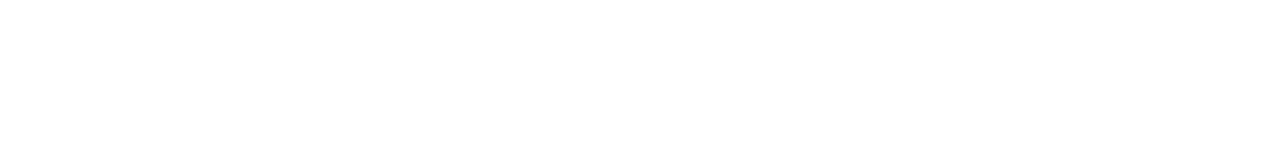
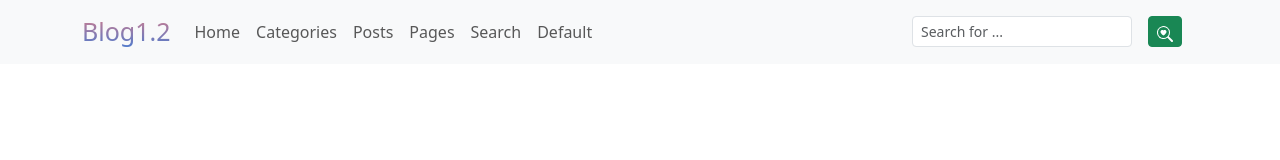
Before and after one commit to rachaouldbabaali/Blog, a plain HTML site: page index.html in a window 1280 px wide. Drawn offline with nearby package versions, Linux system fonts and the light colour scheme.

Commit message:
adding navbar and brand

```diff
--- a/index.html
+++ b/index.html
@@ -4,9 +4,80 @@
     <meta charset="UTF-8">
     <meta http-equiv="X-UA-Compatible" content="IE=edge">
     <meta name="viewport" content="width=device-width, initial-scale=1.0">
-    <title>Document</title>
+    <title>Blog</title>
+    <link href="https://cdn.jsdelivr.net/npm/bootstrap@5.3.0-alpha1/dist/css/bootstrap.min.css" rel="stylesheet" integrity="sha384-GLhlTQ8iRABdZLl6O3oVMWSktQOp6b7In1Zl3/Jr59b6EGGoI1aFkw7cmDA6j6gD" crossorigin="anonymous">
+    <style>
+        .brandrl {
+                    font-size: 25px;
+                    background: -webkit-linear-gradient(#f17c7c, #2e7add);
+                    -webkit-background-clip: text;
+                    -webkit-text-fill-color: transparent;
+                }
+
+
+    </style>
 </head>
 <body>
+    <nav class="navbar navbar-expand-lg mb-3navbar-light custom-nav bg-light fixed-top">
+        <div class="container">
+            <a class="navbar-brand brandrl" href="index.html">Blog1.2</a>
+            <button class="navbar-toggler" type="button" data-toggle="collapse" data-target="#navbarSupportedContent" aria-controls="navbarSupportedContent" aria-expanded="false" aria-label="Toggle navigation">
+                <span class="navbar-toggler-icon"></span>
+            </button>
+
+            <div class="collapse navbar-collapse " id="navbarSupportedContent">
+                <ul class="navbar-nav me-auto ">
+                    <li class="nav-item active">
+                        <a class="nav-link" href="index.html"> Home  </a>
+                    </li>
+                    <li class="nav-item">
+                        <a class="nav-link" href="#">Categories</a>
+                    </li>
+
+                    <li class="nav-item">
+                        <a class="nav-link " href="#">Posts</a>
+                    </li>
+                    <li class="nav-item">
+                        <a class="nav-link " href="#">Pages</a>
+                    </li>
+                    <li class="nav-item">
+                        <a class="nav-link " href="#">Search</a>
+                    </li>
+                    <li class="nav-item">
+                        <a class="nav-link " href="#">Default</a>
+                    </li>
+                </ul>
+                <forme class="d-flex" role="search">
+                    <div class="hstack gap-3 me-3">
+                        <input type="search" class="form-control form-control-sm me-auto"
+                        placeholder="Search for ..." aria-label="search for ">
+                        <button type="submit" class="btn btn-sm btn-success ">
+                            <svg xmlns="http://www.w3.org/2000/svg" width="16" height="16" fill="currentColor" class="bi bi-search-heart" viewBox="0 0 16 16">
+                                <path d="M6.5 4.482c1.664-1.673 5.825 1.254 0 5.018-5.825-3.764-1.664-6.69 0-5.018Z"/>
+                                <path d="M13 6.5a6.471 6.471 0 0 1-1.258 3.844c.04.03.078.062.115.098l3.85 3.85a1 1 0 0 1-1.414 1.415l-3.85-3.85a1.007 1.007 0 0 1-.1-.115h.002A6.5 6.5 0 1 1 13 6.5ZM6.5 12a5.5 5.5 0 1 0 0-11 5.5 5.5 0 0 0 0 11Z"/>
+                            </svg>
+                        </button>
+                    </div>
+                </forme>
+
+            </div>
+        </div>
+    </nav>
+
+
+
+
+    <script src="https://cdn.jsdelivr.net/npm/jquery@3.5.1/dist/jquery.slim.min.js"></script>
+    <script src="https://code.jquery.com/jquery-3.1.1.min.js"></script>
+    <script src="https://code.jquery.com/ui/1.10.3/jquery-ui.js"></script>
+    <script src="https://cdnjs.cloudflare.com/ajax/libs/jquery.cycle2/2.1.6/jquery.cycle2.min.js"></script>
+    <script src="https://cdnjs.cloudflare.com/ajax/libs/jquery.cycle2/2.1.6/plugin/jquery.cycle2.carousel.min.js"></script>
+    <script src="https://cdnjs.cloudflare.com/ajax/libs/jquery.cycle2/2.1.6/plugin/jquery.cycle2.swipe.min.js"></script>
+    <script src="https://cdnjs.cloudflare.com/ajax/libs/jquery.cycle2/2.1.6/plugin/jquery.cycle2.shuffle.min.js"></script>
+    <script src="http://code.jquery.com/jquery-1.11.2.min.js"></script>
+    <script src="https://cdn.jsdelivr.net/npm/bootstrap@5.3.0-alpha1/dist/js/bootstrap.bundle.min.js" integrity="sha384-w76AqPfDkMBDXo30jS1Sgez6pr3x5MlQ1ZAGC+nuZB+EYdgRZgiwxhTBTkF7CXvN" crossorigin="anonymous"></script>
+    <script src="https://cdn.jsdelivr.net/npm/popper.js@1.16.1/dist/umd/popper.min.js"></script>
+    <script src="https://cdn.jsdelivr.net/npm/bootstrap@4.6.1/dist/js/bootstrap.min.js"></script>
 
 </body>
 </html>
```
Also changed, not shown: img/post-image.jpg (added), 1 other file.
